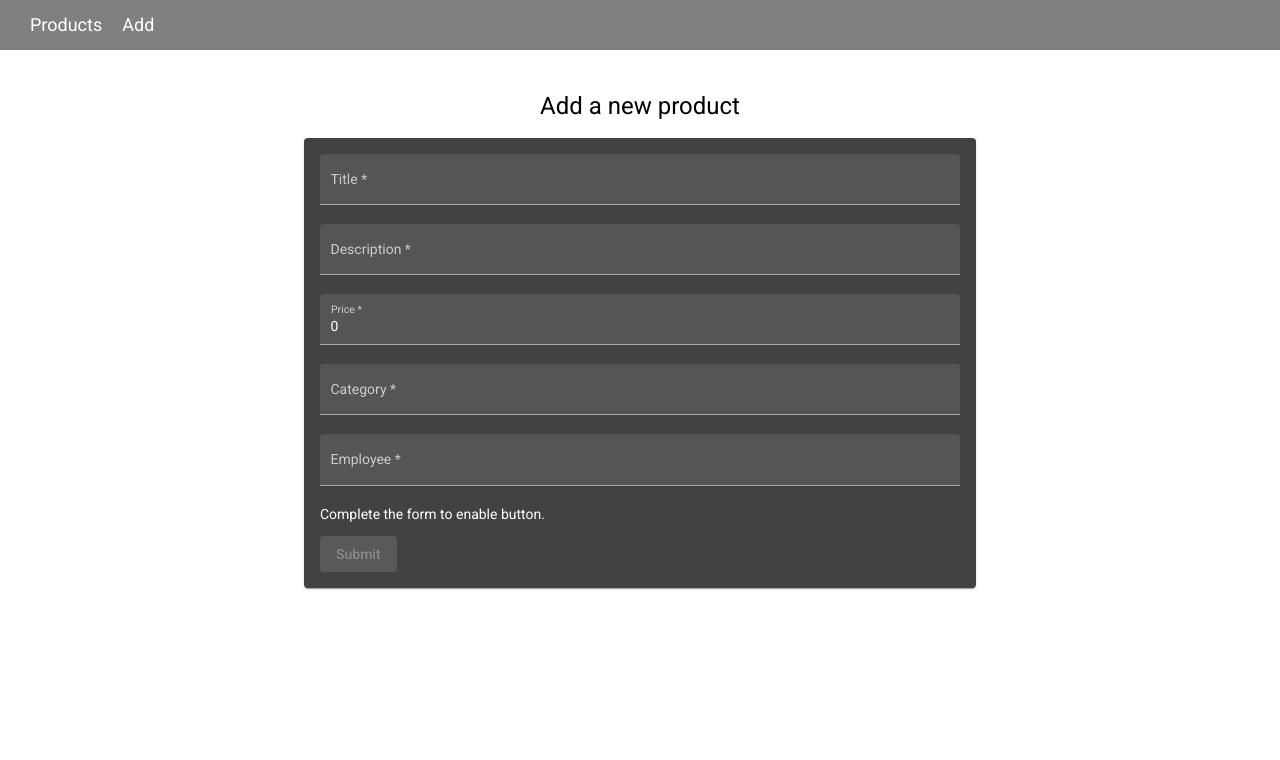
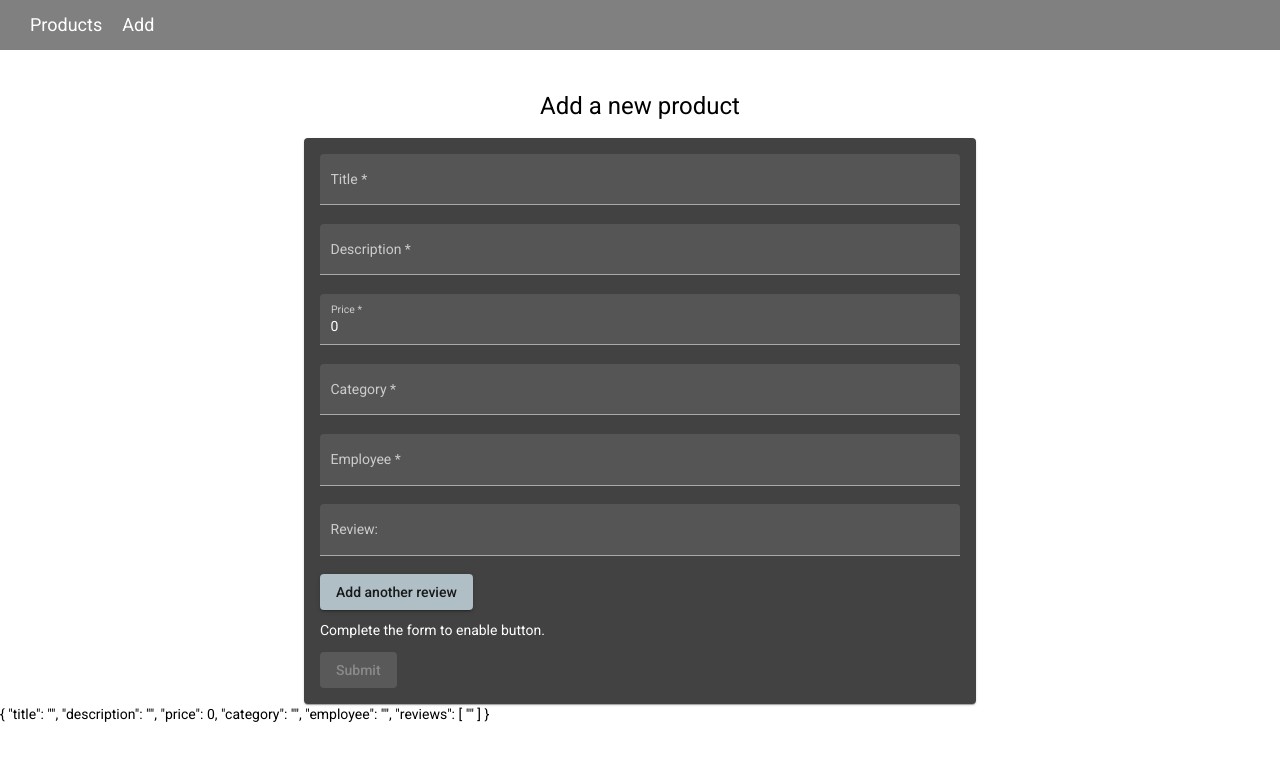
Before and after one commit to irenaJura/angular-backoffice-app, an Angular app: page /add in a window 1280 px wide. Shown: the top 760 px of the page. Built offline with nearby package versions, Linux system fonts and the light colour scheme.

Commit message:
add reviews to new product

```diff
--- a/src/app/components/add-product/add-product.component.css
+++ b/src/app/components/add-product/add-product.component.css
@@ -13,6 +13,10 @@ mat-form-field {
     width: 100%;
 }
 
+.reviews {
+    margin-bottom: 10px;
+}
+
 @media screen and (max-width: 950px){
     .card {
         width: 80%;
--- a/src/app/components/add-product/add-product.component.html
+++ b/src/app/components/add-product/add-product.component.html
@@ -24,7 +24,18 @@
             <mat-label>Employee</mat-label>
             <input matInput id="employee" type="text" formControlName="employee">
         </mat-form-field>
+        <div formArrayName="reviews" class="reviews">
+            <div *ngFor="let review of reviews.controls; let i=index">
+                <mat-form-field appearance="fill">
+                    <mat-label>Review:</mat-label>
+                    <input matInput id="review-{{ i }}" type="text" [formControlName]="i">
+                </mat-form-field>
+            </div>
+            <button mat-raised-button color="accent" (click)="addReview()" type="button">Add another review</button>
+        </div>
         <p>Complete the form to enable button.</p>
         <button mat-raised-button color="primary" type="submit" [disabled]="!productForm.valid">Submit</button>
     </form>
 </mat-card>
+
+{{productForm.value | json}}
--- a/src/app/components/add-product/add-product.component.ts
+++ b/src/app/components/add-product/add-product.component.ts
@@ -1,7 +1,7 @@
 import { Product } from './../../classes/product';
 import { ProductService } from './../../services/product.service';
 import { Component, OnInit } from '@angular/core';
-import { FormBuilder, FormControl, Validators } from '@angular/forms';
+import { FormArray, FormBuilder, FormControl, FormGroup, Validators } from '@angular/forms';
 import { Router } from '@angular/router';
 
 @Component({
@@ -22,17 +22,30 @@ export class AddProductComponent implements OnInit {
   ngOnInit(): void {
   }
 
+
   productForm = this.fb.group({
     title: new FormControl('', Validators.required),
     description: new FormControl('', Validators.required),
     price: new FormControl(0, Validators.required),
     category: new FormControl('', Validators.required),
-    employee: new FormControl('', Validators.required)
+    employee: new FormControl('', Validators.required),
+    reviews: this.fb.array([
+      this.fb.control('')
+    ])
   })
+
+  get reviews() {
+    return this.productForm.get('reviews') as FormArray;
+  }
+
+  addReview() {
+    this.reviews.push(this.fb.control(''));
+  }
 
   onSubmit(): void {
     const data = this.productForm.value;
 
+    console.log("submitted data", data);
     this.productService.addProduct(data)
       .subscribe(
         response => {
--- a/src/app/components/products-list/products-list.component.css
+++ b/src/app/components/products-list/products-list.component.css
@@ -25,7 +25,9 @@ mat-card {
 }
 
 .delete-btn {
-    float: right;
+    position: absolute;
+    right: 20px;
+    bottom: 20px;
 }
 
 @media screen and (max-width: 950px){
--- a/src/app/components/products-list/products-list.component.html
+++ b/src/app/components/products-list/products-list.component.html
@@ -10,7 +10,7 @@
             <mat-list-item role="listitem">Price: {{ product.data.price }}</mat-list-item>
             <mat-list-item role="listitem">Category: {{ product.data.category }}</mat-list-item>
             <mat-list-item role="listitem">Employee: {{ product.data.employee }}</mat-list-item>
-            <mat-list-item>
+            <mat-list-item *ngIf="product.data.reviews?.length">
                 <button mat-stroked-button color="accent" (click)="toggleReviews(i)">{{visibleIndex === i ? 'Hide
                     Reviews' :
                     'Show Reviews'}}</button>
--- a/src/app/components/products-list/products-list.component.ts
+++ b/src/app/components/products-list/products-list.component.ts
@@ -11,7 +11,6 @@ export class ProductsListComponent implements OnInit {
 
   products: Product[] = [];
   title = '';
-  breakpoint = 1;
   visible = false;
   visibleIndex = -1;
 
@@ -20,7 +19,6 @@ export class ProductsListComponent implements OnInit {
   ngOnInit(): void {
     this.getStore();
     this.getProducts();
-    this.breakpoint = (window.innerWidth <= 1000) ? 2 : 3;
   }
 
   getStore(): void {
@@ -49,7 +47,7 @@ export class ProductsListComponent implements OnInit {
   }
 
   deleteProduct(id: number): void {
-    window.alert("Are you sure you want to delete this product?")
+    window.confirm("Are you sure you want to delete this product?")
     this.productService.deleteProduct(id)
       .subscribe(
         response => {
@@ -69,8 +67,4 @@ export class ProductsListComponent implements OnInit {
     }
   }
 
-  onResize(event: any) {
-    this.breakpoint = (event.target.innerWidth <= 800) ? 1 : 2;
-  }
-
 }
```
